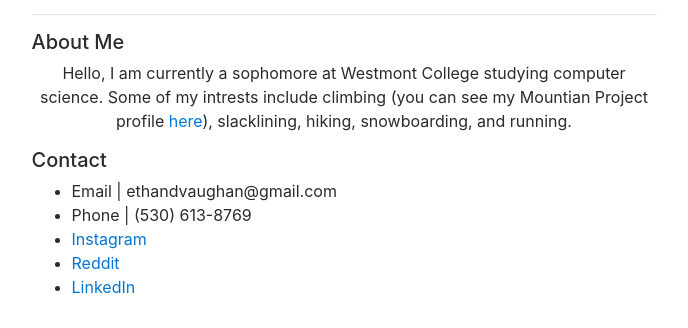
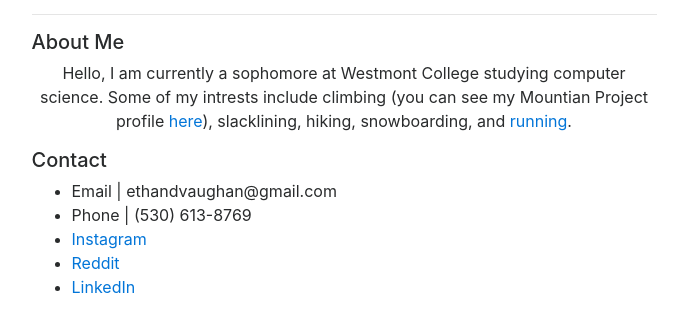
Before and after one commit to ethandvaughan/PersonalWebsite, a plain HTML site: page index.html in a window 1280 px wide. Shown: the part 472-800 px from the top of the page, without its empty margins (296-984 px from the left). Drawn offline with nearby package versions, Linux system fonts and the light colour scheme; a script that the page names is missing.

Commit message:
Update index.html

```diff
--- a/index.html
+++ b/index.html
@@ -19,7 +19,7 @@
 				<hr/>
                 		<div src='intro'>
                         		<h5>About Me</h5>
-                        		<p class="text-center">Hello, I am currently a sophomore at Westmont College studying computer science. Some of my intrests include climbing (you can see my Mountian Project profile <a href="https://www.mountainproject.com/user/200424598/ethan-vaughan"  target="_blank">here</a>), slacklining, hiking, snowboarding, and running.</p>
+                        		<p class="text-center">Hello, I am currently a sophomore at Westmont College studying computer science. Some of my intrests include climbing (you can see my Mountian Project profile <a href="https://www.mountainproject.com/user/200424598/ethan-vaughan"  target="_blank">here</a>), slacklining, hiking, snowboarding, and <a href="https://www.strava.com/athletes/68717935" target="_blank">running</a>.</p>
                 		</div>
                 		<div src='contact'>
                         		<h5>Contact</h5>
```
